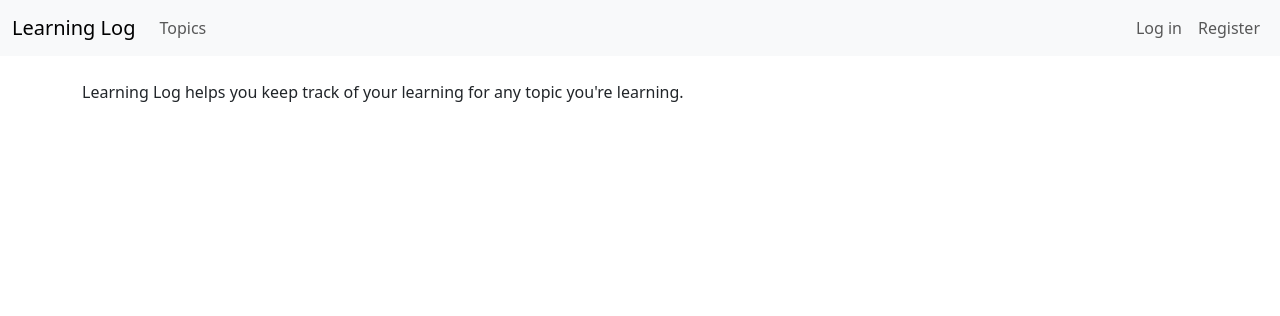
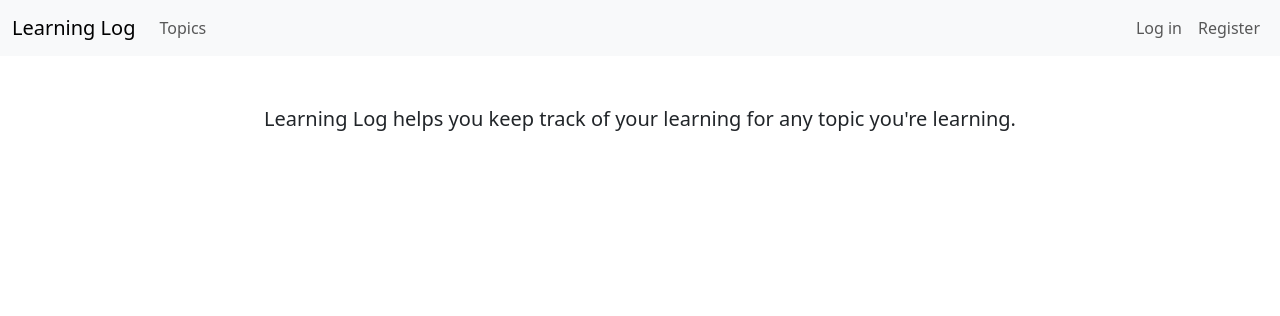
Before and after one commit to sashakukhtyk/learning-log-django, a Django app: page / in a window 1280 px wide. Shown: the top 316 px of the page. Run offline with Django 5.2, Linux system fonts and the light colour scheme.

Commit message:
style index page using bootstrap

```diff
--- a/learning_log/learning_logs/templates/learning_logs/index.html
+++ b/learning_log/learning_logs/templates/learning_logs/index.html
@@ -1,4 +1,9 @@
 {% extends "learning_logs/base.html" %}
-    {% block content %}
-        <p>Learning Log helps you keep track of your learning for any topic you're learning.</p>
-    {% endblock content %}
+
+{% block content %}
+    <div class="container mt-5">
+        <div class="text-center">
+            <p class="lead">Learning Log helps you keep track of your learning for any topic you're learning.</p>
+        </div>
+    </div>
+{% endblock content %}
```
